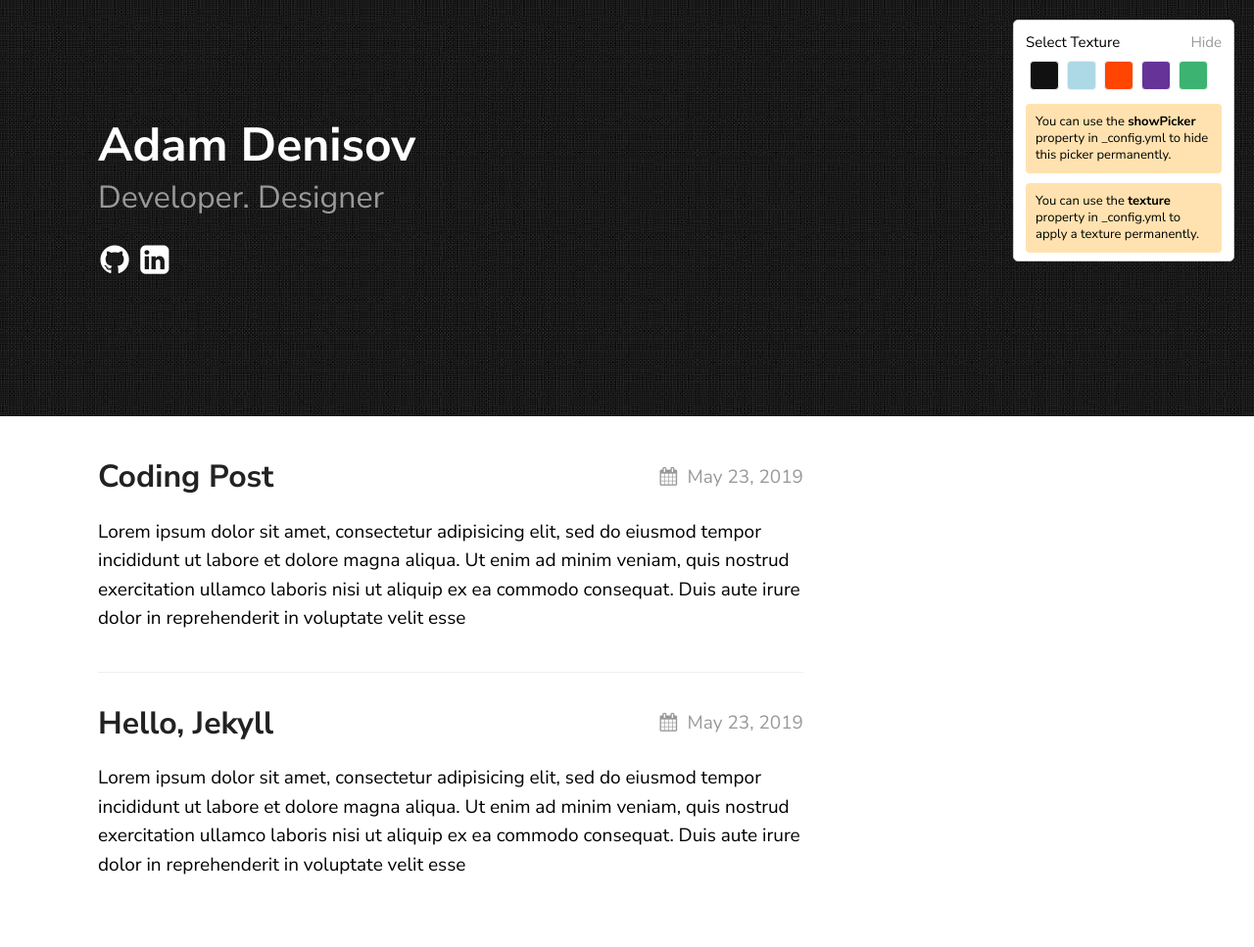
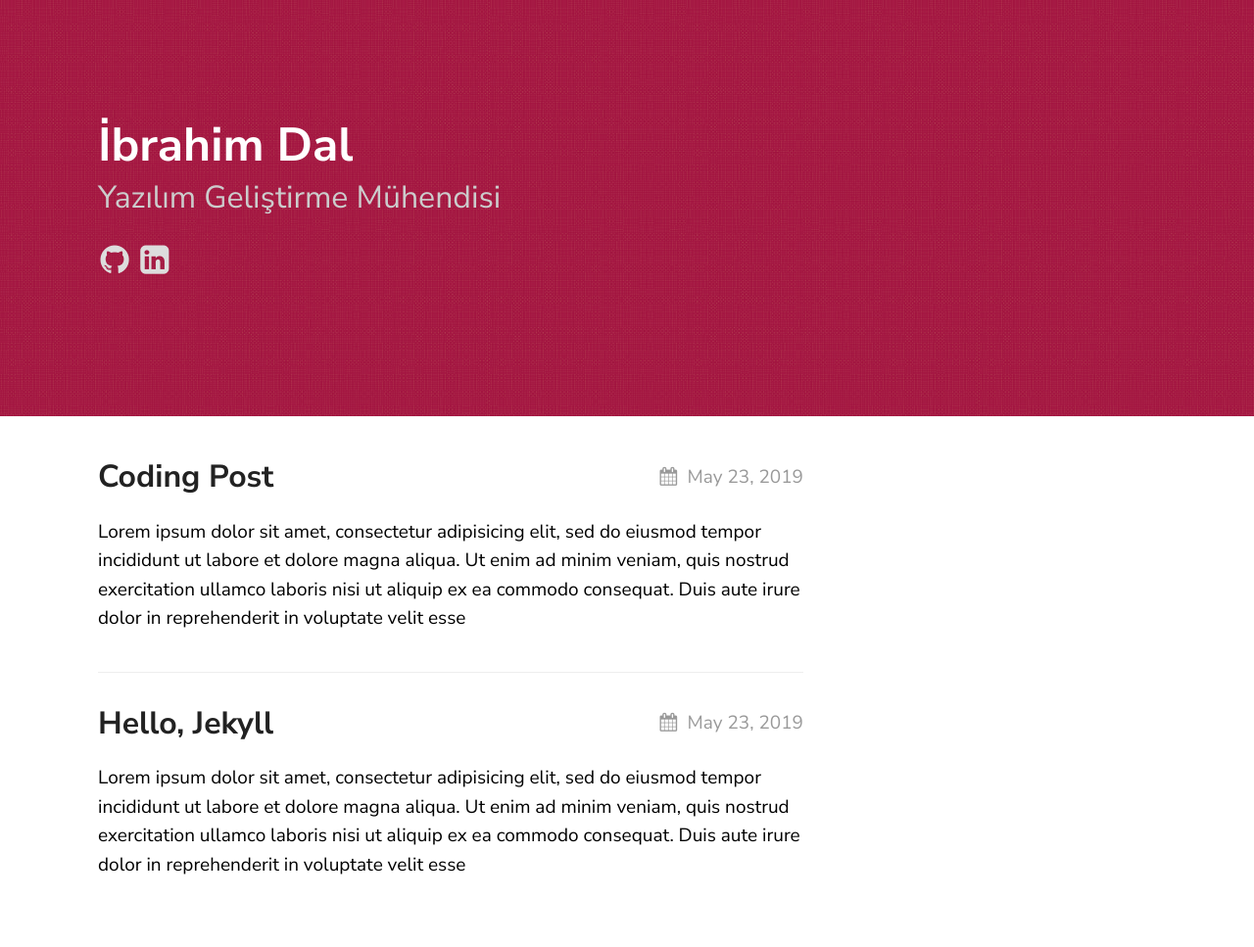
Before and after one commit to ibrahimdal/ibrahimdal.github.io, a Jekyll site: the page built from index.md, in a window 1280 px wide. Shown: the whole page at 98% size. Built offline with Jekyll 4.4.1, drawn with Linux system fonts in a browser that asks for light colours.

Commit message:
changed config yml.

```diff
--- a/_config.yml
+++ b/_config.yml
@@ -12,12 +12,12 @@ sass:
 
 permalink: /posts/:title/
 texture:
-  title: Adam Denisov
-  tagline: Developer. Designer
+  title: İbrahim Dal
+  tagline: Yazılım Geliştirme Mühendisi
   date_format: "%b %-d, %Y"
-  style: black
-  showNav: false
-  showPicker: true
+  style: red
+  showNav: true
+  showPicker: false
 
   # generate social links in footer
   social_links:
@@ -32,7 +32,7 @@ texture:
 # - about.md
 
 # Build settings
-# theme: texture
+theme: texture
 
 plugins:
   - jekyll-seo-tag
```
